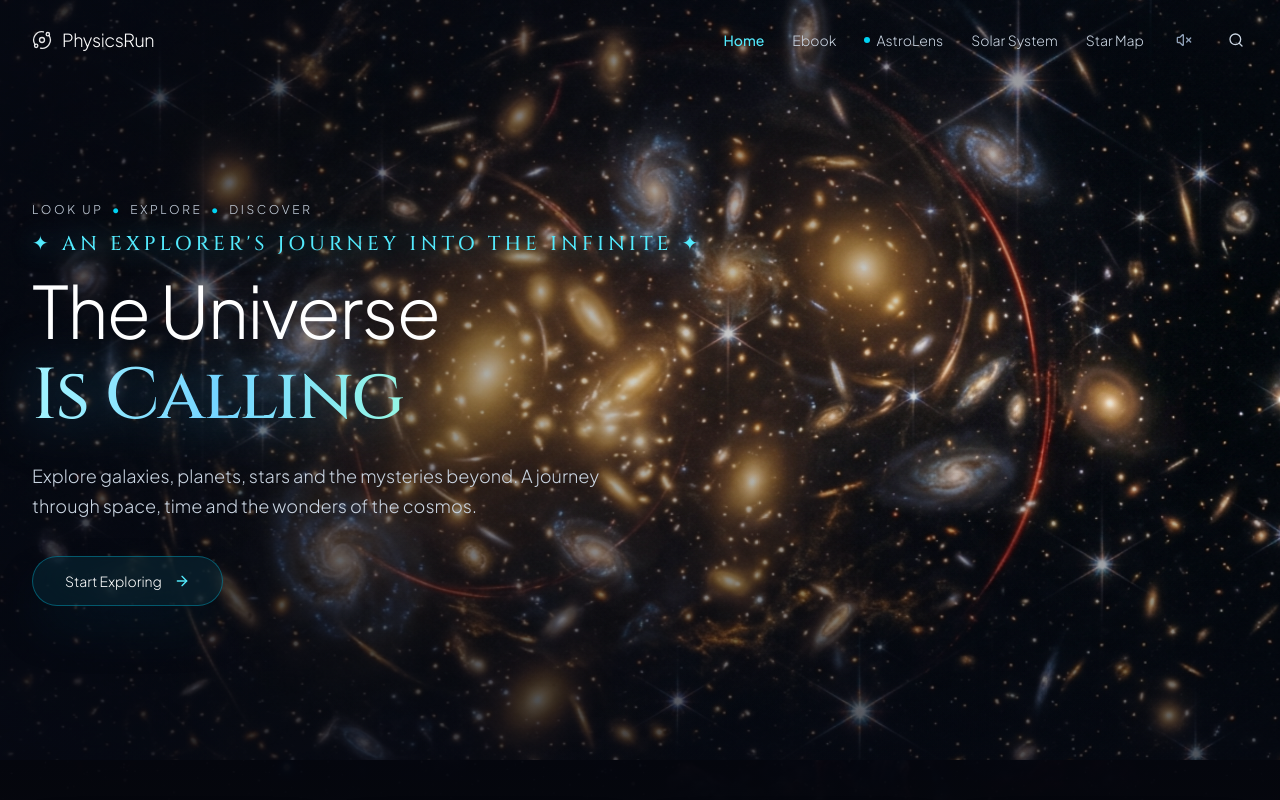
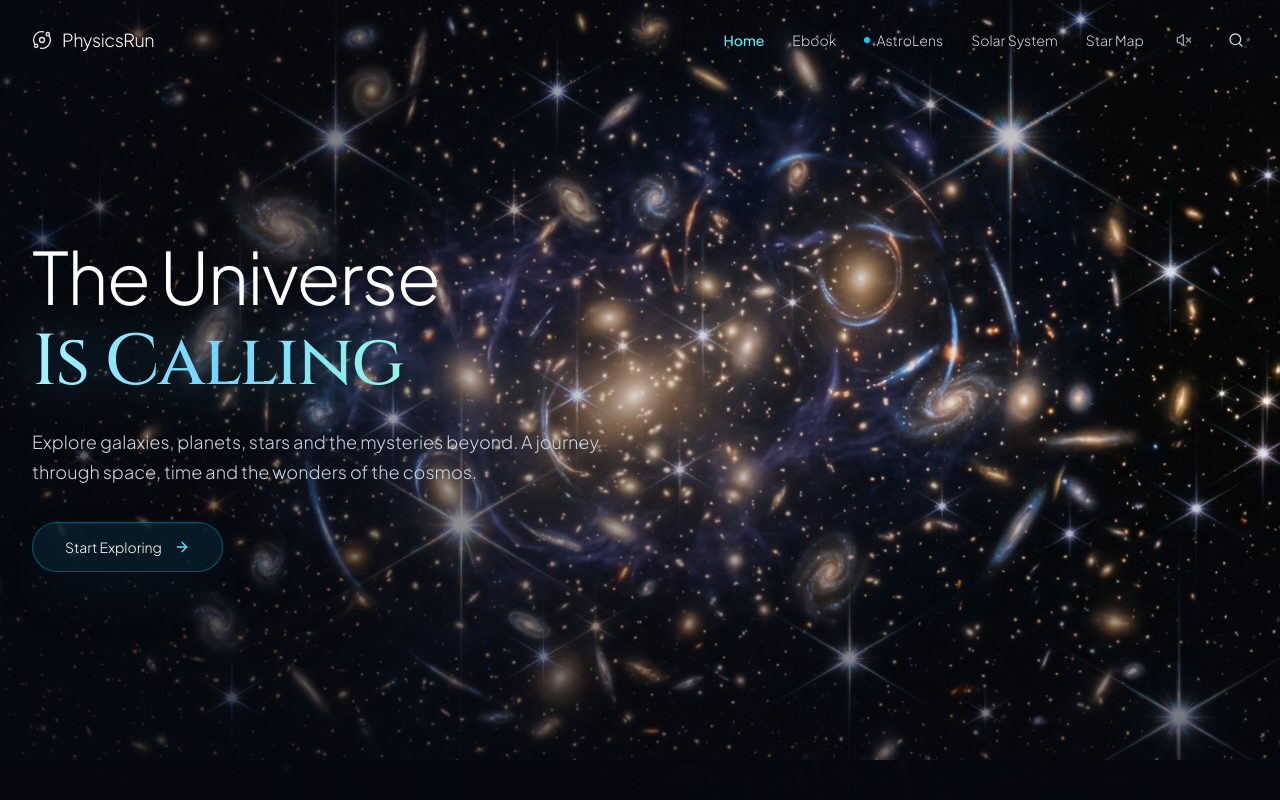
Before and after one commit to Aliyansayz/physicsrun-space, a React (Vite) app: page / in a window 1280 px wide. Shown: the top 800 px of the page. Built offline with nearby package versions, Linux system fonts and the light colour scheme.

Commit message:
feat(home): update hero background image and config
Replace the background asset with a high-resolution version, adjust atmospheric gradient masks for better visual clarity, and update wrangler configuration to support asset deployment.

```diff
--- a/src/components/home/LandingHero.tsx
+++ b/src/components/home/LandingHero.tsx
@@ -13,37 +13,23 @@ export const LandingHero: React.FC<LandingHeroProps> = ({
   return (
     <section className="relative min-h-[95vh] pt-36 pb-24 flex items-center overflow-hidden bg-[#060913]">
 
-      {/* Pandora's Cluster (Abell 2744) Cosmic Deep Field Background Visual - Vivid and Un-blued */}
+      {/* Pandora's Cluster (Abell 2744) Cosmic Deep Field Background Visual - High-Resolution & Razor Sharp */}
       <div className="absolute inset-0 pointer-events-none z-0 overflow-hidden select-none">
         <img
-          src="/src/assets/images/galaxy_cluster_deepfield_1791711670367.jpg"
-          alt="Pandora Cluster (Abell 2744) Deep Field"
-          className="w-full h-full object-cover object-center scale-105 animate-cosmic-drift"
+          src="/src/assets/images/pandora_cluster_sharp_1791737058239.jpg"
+          alt="Pandora Cluster (Abell 2744) Deep Field - Crystal Sharp JWST View"
+          className="w-full h-full object-cover object-center"
+          loading="eager"
         />
-        {/* Soft atmospheric gradient masks for readability without bluing/dimming the background */}
-        <div className="absolute inset-0 bg-gradient-to-b from-[#060913]/45 via-transparent to-[#060913]/70" />
-        <div className="absolute inset-0 bg-gradient-to-r from-[#060913]/75 via-[#060913]/20 to-transparent" />
+        {/* Soft atmospheric gradient masks for readability without dulling or blurring the background */}
+        <div className="absolute inset-0 bg-gradient-to-b from-[#060913]/30 via-transparent to-[#060913]/60 pointer-events-none" />
+        <div className="absolute inset-0 bg-gradient-to-r from-[#060913]/70 via-[#060913]/15 to-transparent pointer-events-none" />
       </div>
 
       {/* Main Content Area */}
       <div className="max-w-7xl mx-auto px-6 sm:px-8 w-full relative z-10 grid grid-cols-1 lg:grid-cols-12 gap-8 items-center pointer-events-none">
         <div className="lg:col-span-8 xl:col-span-7 pointer-events-auto">
 
-          {/* Category Tag: LOOK UP • EXPLORE • DISCOVER */}
-          <div className="flex items-center space-x-2 text-xs font-light tracking-[0.22em] text-slate-300 uppercase mb-3 select-none">
-            <span>LOOK UP</span>
-            <span className="text-cyan-400 font-bold">•</span>
-            <span>EXPLORE</span>
-            <span className="text-cyan-400 font-bold">•</span>
-            <span>DISCOVER</span>
-          </div>
-
-          {/* Celestial Kicker */}
-          <div className="inline-flex items-center space-x-2 mb-3 select-none">
-            <span className="font-serif text-lg sm:text-xl text-cyan-300 tracking-[0.2em] uppercase drop-shadow-[0_0_12px_rgba(34,211,238,0.5)]">
-              ✦ An Explorer's Journey Into The Infinite ✦
-            </span>
-          </div>
 
           {/* Heading: The Universe is Calling */}
           <h1 className="text-5xl sm:text-6xl md:text-7xl font-light tracking-tight text-white leading-[1.1] mb-7 select-none">
```
Also changed, not shown: src/assets/images/pandora_cluster_sharp_1791737058239.jpg (added), 1 other file (tests, documents, lock files or other folders).
